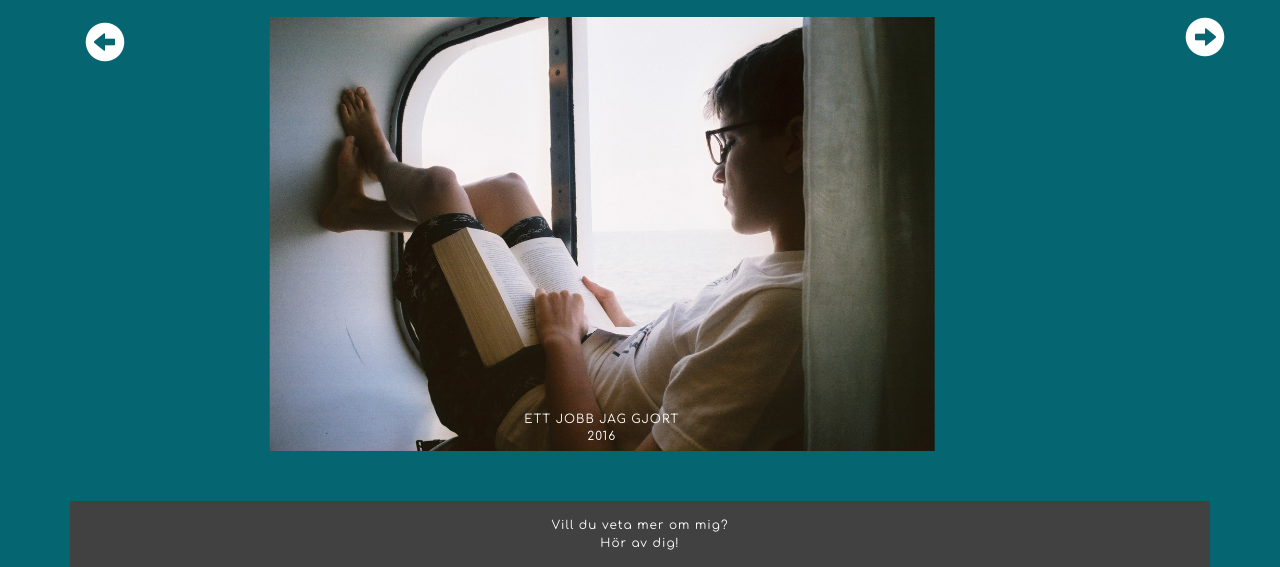
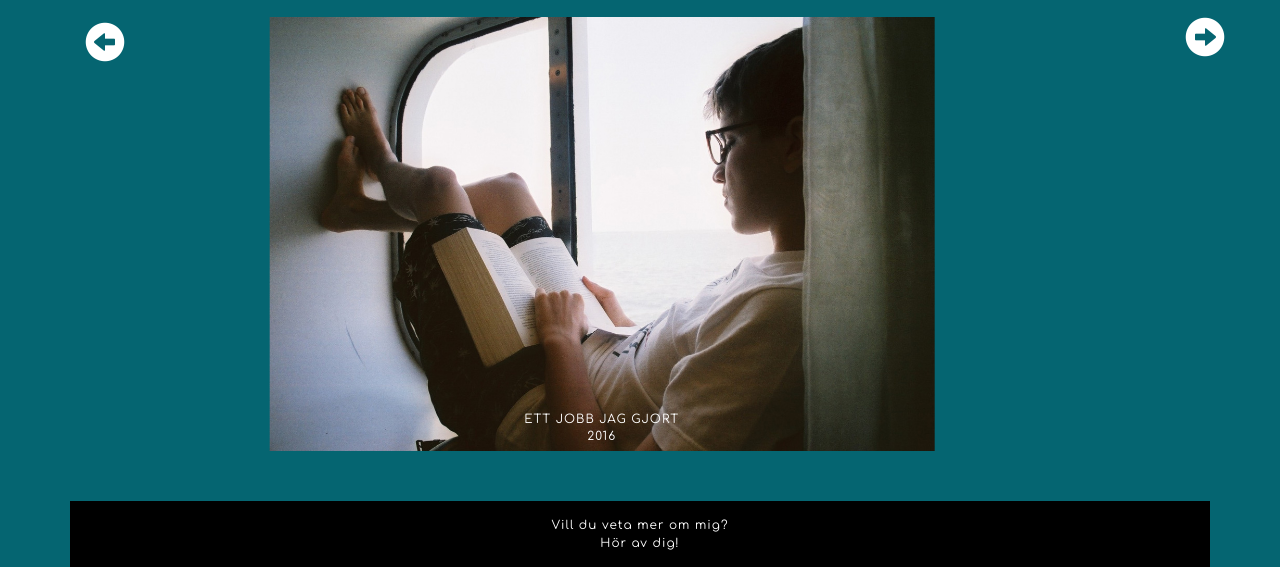
Before and after one commit to feliciakihlstrom/MIN-PORTFOLIO, a plain HTML site: page index.html in a window 1280 px wide. Shown: the part 506-1073 px from the top of the page. Drawn offline with nearby package versions, Linux system fonts and the light colour scheme.

Commit message:
svart bakgrund footer

```diff
--- a/styles.css
+++ b/styles.css
@@ -157,14 +157,12 @@ a:visited {
 }
 
   .footer {
-    background: #414141;
+    background: #000000;
     padding-top: 15px;
     padding-right: 15px;
     padding-bottom: 15px;
     padding-left: 15px;
     margin-top: 50px;
-    margin-right: 0px;
-    margin-left: 0px;
     line-height: 130%
 }
 
```
Also changed, not shown: index.html (+0 -1 lines).
